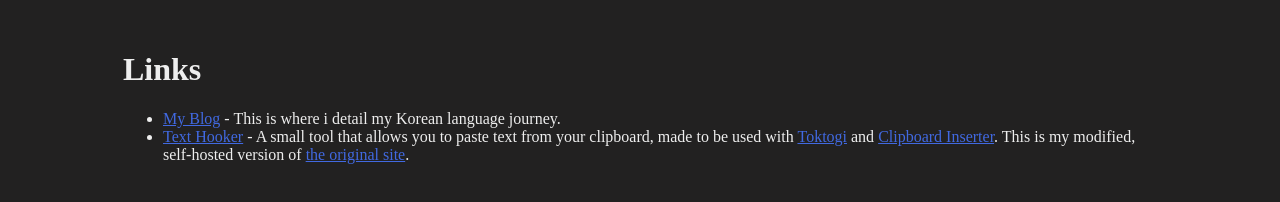
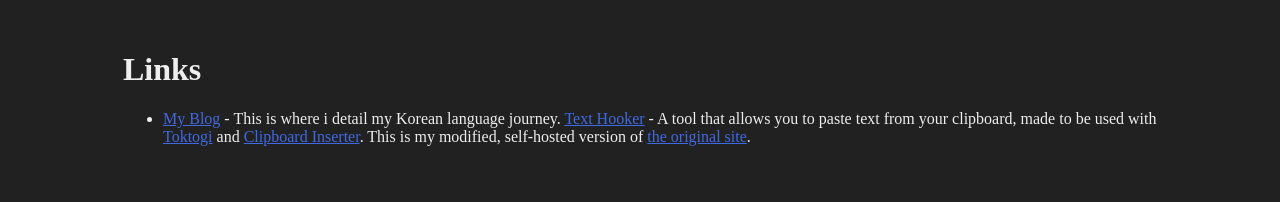
Before and after one commit to Dylrex/dylrex.github.io, a plain HTML site: page index.html in a window 1280 px wide. Drawn offline with Linux system fonts and the light colour scheme.

Commit message:
formatting and readme

```diff
--- a/index.html
+++ b/index.html
@@ -12,8 +12,9 @@
 
 
 <ul>
-<li><a href="blogindex.html">My Blog</a> - This is where i detail my Korean language journey.
-<li><a href="texthooker">Text Hooker</a> - A small tool that allows you to paste text from your clipboard, made to be used with <a href="https://addons.mozilla.org/en-US/firefox/addon/toktogi/">Toktogi</a> and <a href="https://github.com/kmltml/clipboard-inserter">Clipboard Inserter</a>. This is my modified, self-hosted version of <a href="https://texthooker.com/">the original site</a>.
+<li>
+<a href="blogindex.html">My Blog</a> - This is where i detail my Korean language journey.
+<a href="texthooker">Text Hooker</a> - A tool that allows you to paste text from your clipboard, made to be used with <a href="https://addons.mozilla.org/en-US/firefox/addon/toktogi/">Toktogi</a> and <a href="https://github.com/kmltml/clipboard-inserter">Clipboard Inserter</a>. This is my modified, self-hosted version of <a href="https://texthooker.com/">the original site</a>.
 </li>
 </ul>
 
```
Also changed, not shown: 1 other file.
